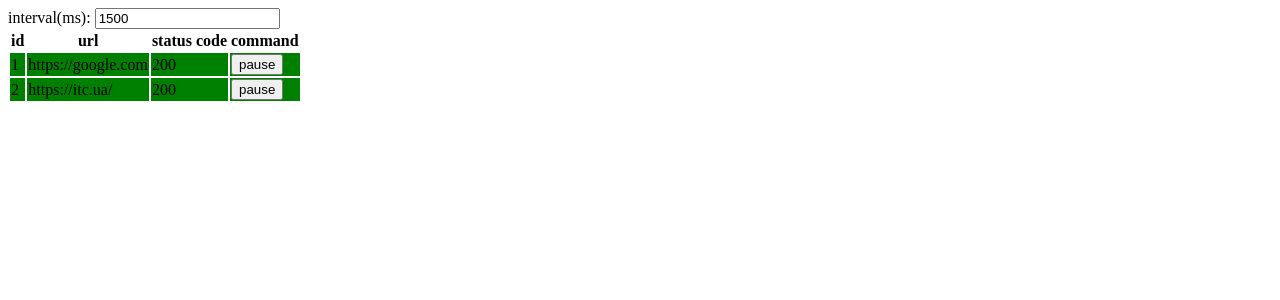
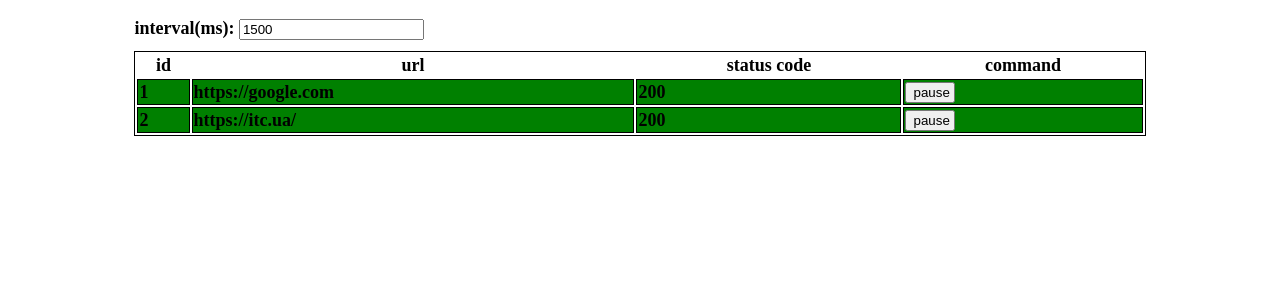
Before and after one commit to Benavi92/djangoProject_url_status_checker, a Django app: page / in a window 1280 px wide. Shown: the top 300 px of the page. Run offline with Django 3.2, Linux system fonts and the light colour scheme; a user stored in the database is signed in; data comes from the database, SQL or seed files in the repository; data that the repository does not hold is empty; parts of the project's set-up code (start-up, migrations or seed data) failed here and were passed over.

Commit message:
little visual update for template

```diff
--- a/templates/base.html
+++ b/templates/base.html
@@ -7,6 +7,34 @@
     <title>URL status Checker</title>
     <script src="{% static "js/jquery.js" %}"></script>
     <script src="{% static "js/main_logic.js" %}"></script>
+    <style>
+        table, tr, td {
+            border: 1px solid black;
+            margin: 1px;
+            font-size: 18px;
+            font-weight: bold;
+        }
+        table {
+            margin-left: auto;
+            margin-right: auto;
+            width: 80%;
+            align-content: center;
+        }
+
+        .head {
+            margin-left: auto;
+            margin-right: auto;
+            width: 80%;
+            align-content: center;
+            padding: 10px;
+            font-size: 18px;
+            font-weight: bold;
+        }
+        .pause_buttons {
+            width: 50px;
+
+        }
+    </style>
 
 </head>
 <body>
```
